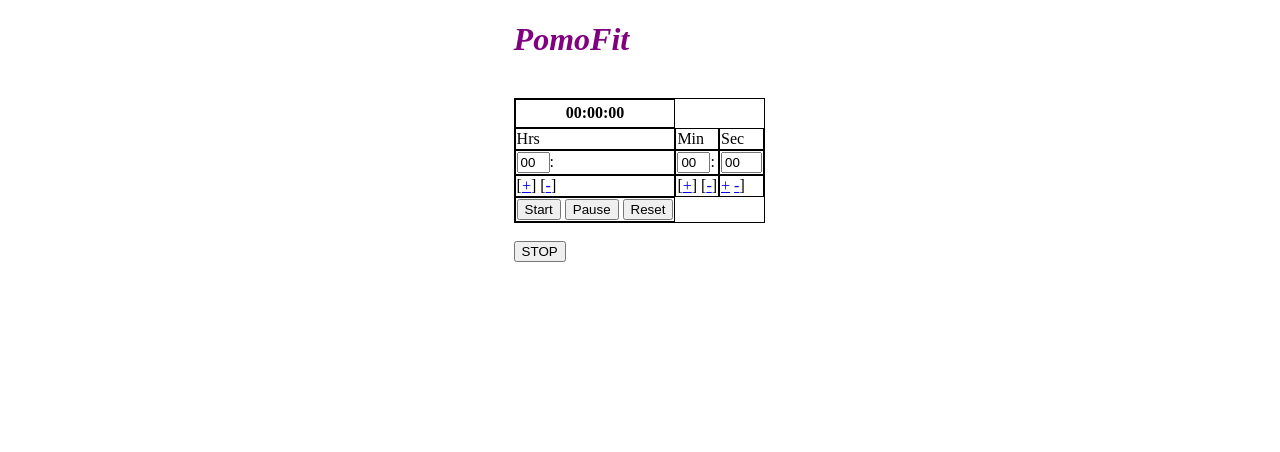
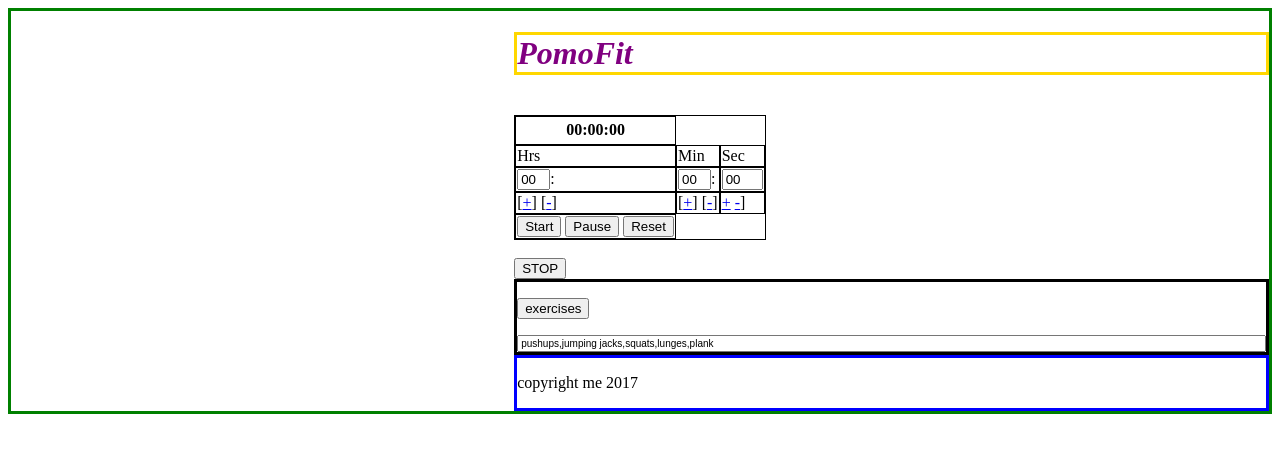
Before and after one commit to Mirtau/Q1project, a plain HTML site: page index.html in a window 1280 px wide. Drawn offline with nearby package versions, Linux system fonts and the light colour scheme.

Commit message:
MVP!!!!!!!!!

```diff
--- a/exercise.js
+++ b/exercise.js
@@ -1 +1,15 @@
 var exercise = ['pushups', 'situps', 'plank', 'jumping jacks', 'wall sits', 'leg lifts', 'lunges', 'squats'];
+var selectedexercises = [];
+for (let i = 0; i < 5; i++) {
+  Array.prototype.exercisesplice = function() {
+    var ri = Math.floor(Math.random() * this.length);
+    var rs = this.splice(ri, 1);
+
+    return rs;
+
+  }
+  var result = exercise.exercisesplice();
+
+  selectedexercises.push(result);
+}
+document.getElementById('printedexercises').value = selectedexercises;
--- a/index.html
+++ b/index.html
@@ -1,8 +1,9 @@
 <!DOCTYPE html>
-<html >
+<html>
+
 <head>
   <meta charset="UTF-8">
-  <title >PomoFit</title>
+  <title>PomoFit</title>
 
 
 
@@ -11,9 +12,9 @@
 
 </head>
 
-<body>
+<body class='main'>
   <div id="set_timer" class="center">
-  <h1 class = 'title'>PomoFit</h1>
+    <h1 class='title'>PomoFit</h1>
     <input id="pause" type="hidden" value="0" /><br />
     <table border="1" bordercolor="#000000" cellspacing="0">
       <tbody>
@@ -51,15 +52,32 @@ Sec</td>
         </tr>
       </tbody>
     </table>
+
+
     <br />
     <audio class="my_audio" controls preload="none" style="display:none">
     <source src="http://jasonchan.website/airhorn.mp3" type="audio/mpeg">
 </audio>
     <button onclick="play_audio('stop')">STOP</button>
+    <div class="exercise">
+
+
+      <p>
+        <button type="button" name="excercises" background-color='green'>exercises</button>
+      </p>
+     <input type="Array" id = "printedexercises">
     </div>
+    <div class="footer">
+      <p>copyright me 2017</p>
+
+    </div>
+  </div>
+
   <script src='http://cdnjs.cloudflare.com/ajax/libs/jquery/2.1.3/jquery.min.js'></script>
+<script src="exercise.js"></script>
+  <script src="index.js"></script>
 
-    <script  src="index.js"></script>
 
 </body>
+
 </html>
--- a/main.css
+++ b/main.css
@@ -4,5 +4,35 @@
 .title{
   color: purple;
   font-style: italic;
+  grid-row: auto;
+  border: solid;
+  border-color: gold;
 
 }
+.main{
+  display: grid;
+  border: solid;
+  border-color: green;
+}
+.exercise{
+display:grid;
+  border: solid;
+  border-color: black;
+
+}
+.button{
+
+  grid-row: auto;
+  border: solid;
+  border-color: black;
+}
+.footer{
+  grid-row: auto;
+  border: solid;
+  border-color: blue;
+
+}
+#printedexercises{
+  grid-row: auto;
+  font-size: 10px;
+}
```
Lines whose indentation alone changed are shown as unchanged.
